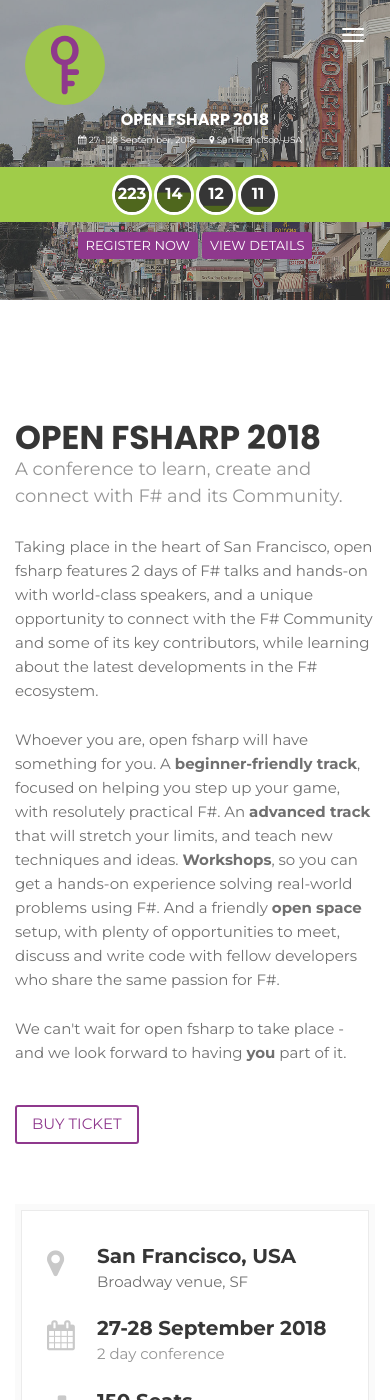
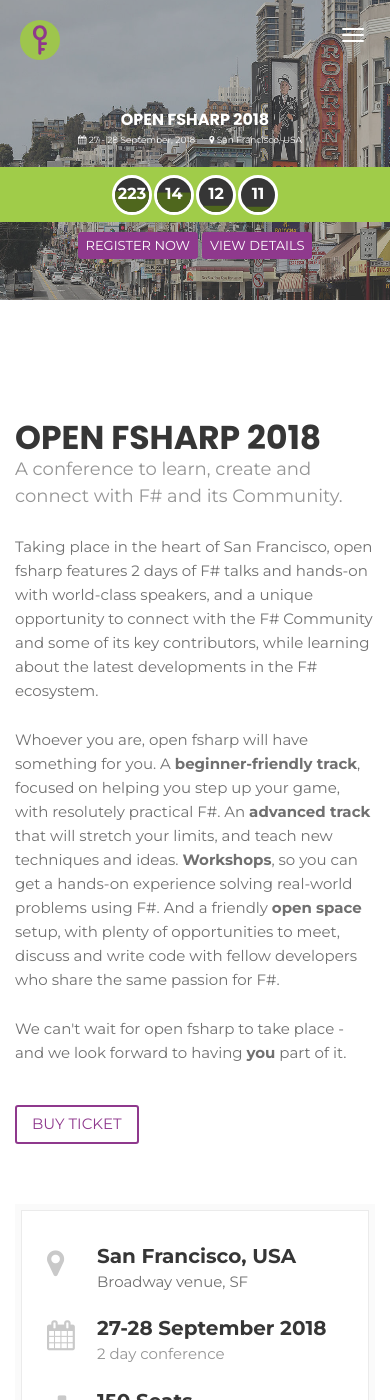
Before and after one commit to open-fsharp/open-fsharp.github.io, a Jekyll site: the page built from index.html, in a window 390 px wide and 1400 px high. Built offline with Jekyll 4.4.1, drawn with Linux system fonts in a browser that asks for light colours; the list of posts is cut into pages by our own code; comment, search, counter and statistics services are not loaded.

Commit message:
make logo smaller on mobile devices

```diff
--- a/public/css/responsive.css
+++ b/public/css/responsive.css
@@ -491,6 +491,9 @@
 		border: 21px solid;
 		color:#4f671d;
 	}
+	.navbar-brand .temp-logo img {
+		width: 50px;
+	}
 }
 
 
```
